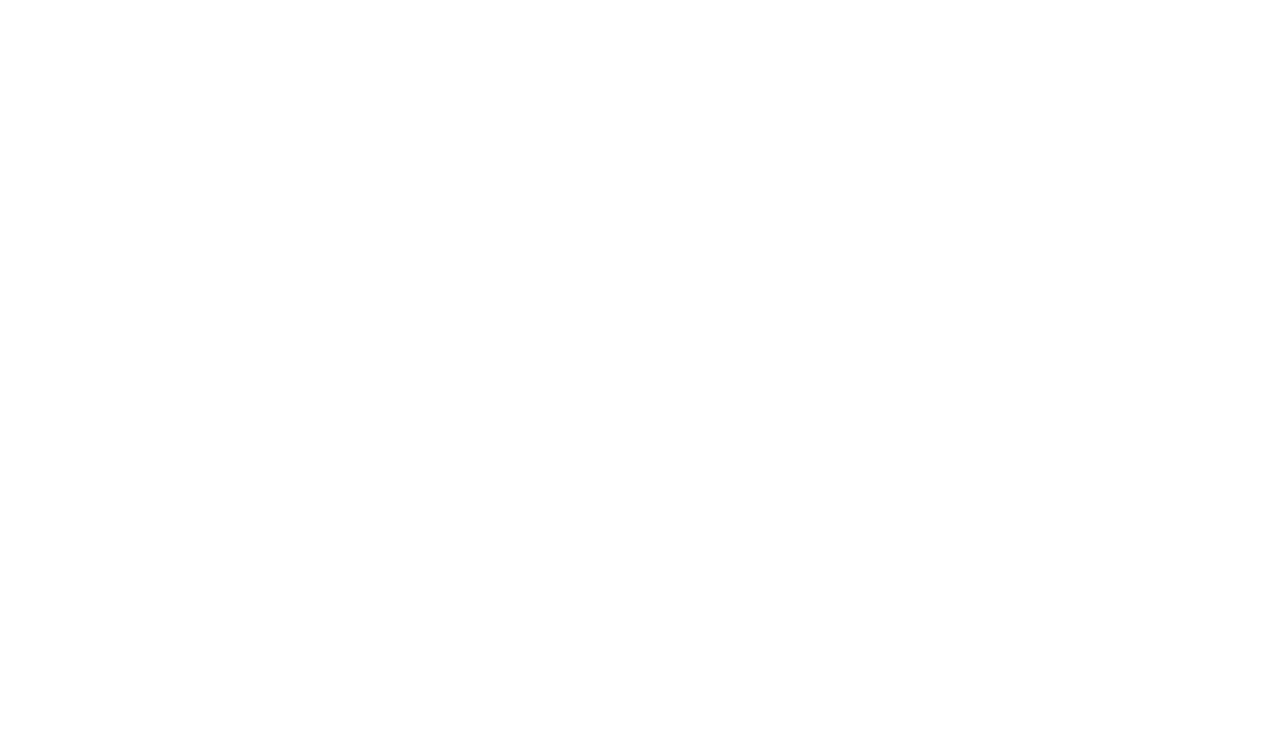
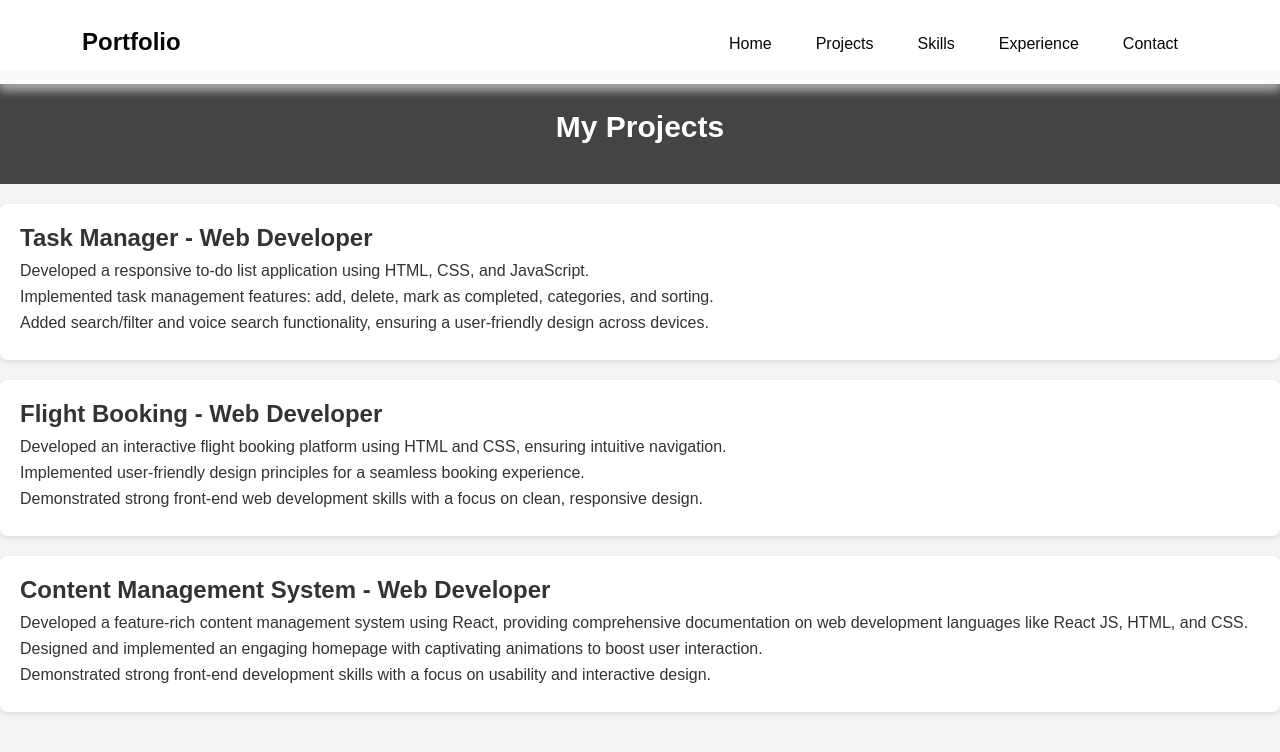
Before and after one commit to keshavx123/2110990760_G16_TechMahindra, a plain HTML site: page lecture2/projects.html in a window 1280 px wide. Drawn offline with Linux system fonts and the light colour scheme.

Commit message:
assignment

```diff
--- a/lecture2/contact.html
+++ b/lecture2/contact.html
@@ -0,0 +1,30 @@
+<!DOCTYPE html>
+<html lang="en">
+<head>
+    <meta charset="UTF-8">
+    <meta name="viewport" content="width=device-width, initial-scale=1.0">
+    <link rel="stylesheet" href="style.css">
+    <title>Document</title>
+</head>
+<body>
+    <h1>Contact Us</h1>
+    <div class="contact">
+    <form>
+
+        <label for="name">Name:</label>
+        <input type="text" id="name" name="name" required placeholder="Enter your Name">
+        <br><br>
+
+        <label for="email">Email:</label>
+        <input type="email" id="email" name="email" required placeholder="Enter your Email">
+        <br><br>
+
+        <label for="message">Message:</label>
+        <textarea id="message" name="message" rows="3" required placeholder="Enter your text"></textarea>
+        <br><br>
+
+        <button type="submit">Send</button>
+    </form>
+    </div>
+</body>
+</html>
--- /dev/null
+++ b/lecture2/projects.css
@@ -0,0 +1,79 @@
+/* Body */
+body {
+    font-family: Arial, sans-serif;
+    background-color: #f4f4f4;
+    margin: 0;
+    color: #333;
+}
+
+/* Navbar */
+.navbar {
+    background-color: #333;
+    color: white;
+    padding: 10px 20px;
+    display: flex;
+    justify-content: space-between;
+    align-items: center;
+    position: fixed;
+    top: 0;
+    width: 100%;
+    z-index: 1000; /* Ensures the navbar is on top */
+}
+
+.navbar .menu-items {
+    list-style: none;
+    display: flex;
+    margin: 0;
+}
+
+.navbar .menu-items li {
+    margin-right: 20px;
+}
+
+.navbar .menu-items li a {
+    color: black;
+    text-decoration: none;
+    font-size: 16px;
+}
+
+.navbar .logo {
+    font-size: 24px;
+    font-weight: bold;
+}
+
+/* Header Section */
+.my-projects {
+    background-color: #444;
+    color: white;
+    text-align: center;
+    padding: 40px 0;
+    margin-top: 70px; /* To prevent header content from being hidden under the navbar */
+}
+
+.my-projects h1 {
+    font-size: 30px;
+}
+
+/* Project Section */
+section {
+    background-color: white;
+    padding: 20px;
+    margin: 20px 0;
+    box-shadow: 0 2px 5px rgba(0, 0, 0, 0.1);
+    border-radius: 8px;
+}
+
+section h2 {
+    font-size: 24px;
+    margin-bottom: 10px;
+}
+
+section ul {
+    list-style: none;
+    padding: 0;
+}
+
+section ul li {
+    font-size: 16px;
+    margin-bottom: 8px;
+}
--- a/lecture2/projects.html
+++ b/lecture2/projects.html
@@ -0,0 +1,80 @@
+<!DOCTYPE html>
+<html lang="en">
+<head>
+    <meta charset="UTF-8">
+    <meta name="viewport" content="width=device-width, initial-scale=1.0">
+    <link rel="stylesheet" href="projects.css">
+    <link rel="stylesheet" href="style.css">
+    <title>Projects</title>
+</head>
+<body>
+    <nav class="navbar">
+        <div class="navbar-container container">
+          <input type="checkbox" name="" id="" />
+          <div class="hamburger-lines">
+            <span class="line line1"></span>
+            <span class="line line2"></span>
+            <span class="line line3"></span>
+          </div>
+          <ul class="menu-items">
+            <li><a href="./index.html">Home</a></li>
+            <li><a href="#">Projects</a></li>
+            <li><a href="./skills.html">Skills</a></li>
+            <li><a href="#">Experience</a></li>
+            <li><a href="#">Contact</a></li>
+          </ul>
+          <h1 class="logo">Portfolio</h1>
+        </div>
+      </nav>
+    <nav class="navbar">
+        <div class="navbar-container container">
+          <input type="checkbox" name="" id="" />
+          <div class="hamburger-lines">
+            <span class="line line1"></span>
+            <span class="line line2"></span>
+            <span class="line line3"></span>
+          </div>
+          <ul class="menu-items">
+            <li><a href="./index.html">Home</a></li>
+            <li><a href="#">Projects</a></li>
+            <li><a href="./skills.html">Skills</a></li>
+            <li><a href="#">Experience</a></li>
+            <li><a href="#">Contact</a></li>
+          </ul>
+          <h1 class="logo">Portfolio</h1>
+        </div>
+      </nav>
+
+    <header class="my-projects">
+        <h1>My Projects</h1>
+    </header>
+
+    <section class="task-manager">
+        <h2>Task Manager - Web Developer</h2>
+        <ul>
+            <li>Developed a responsive to-do list application using HTML, CSS, and JavaScript.</li>
+            <li>Implemented task management features: add, delete, mark as completed, categories, and sorting.</li>
+            <li>Added search/filter and voice search functionality, ensuring a user-friendly design across devices.</li>
+        </ul>
+    </section>
+
+    <section class="flight-booking">
+        <h2>Flight Booking - Web Developer</h2>
+        <ul>
+            <li>Developed an interactive flight booking platform using HTML and CSS, ensuring intuitive navigation.</li>
+            <li>Implemented user-friendly design principles for a seamless booking experience.</li>
+            <li>Demonstrated strong front-end web development skills with a focus on clean, responsive design.</li>
+        </ul>
+    </section>
+
+    <section class="content-management-system">
+        <h2>Content Management System - Web Developer</h2>
+        <ul>
+            <li>Developed a feature-rich content management system using React, providing comprehensive documentation on web development languages like React JS, HTML, and CSS.</li>
+            <li>Designed and implemented an engaging homepage with captivating animations to boost user interaction.</li>
+            <li>Demonstrated strong front-end development skills with a focus on usability and interactive design.</li>
+        </ul>
+    </section>
+
+</body>
+</html>
--- a/lecture2/style.css
+++ b/lecture2/style.css
@@ -215,6 +215,9 @@
   height: 400px;
   width: 25%;
 }
+.profile-img-container img{
+    border-radius: 50px;
+}
 
 .intro-text {
   color: #ff5733;
@@ -237,3 +240,34 @@
   margin-top: 10px;
   line-height: 1.6;
 }
+
+.contact{
+    border: 2px solid green;
+    padding: 20px;
+    max-width: 20%;
+    box-shadow: 0 4px 8px black;
+}
+.contact button{
+    padding: 8px;
+    border: none;
+    text-decoration: none;
+    background: rgb(30, 30, 31);
+    color: #fff;
+    border-radius: 12px;
+
+}
+.contact label{
+    color: #ff5733;
+    font-size: 1.5rem;
+}
+.contact input{
+    max-width: 90%;
+    height: 28px;
+    border: 2px solid rgba(30,30,30,0.8);
+    border-radius: 5px;
+    /* box-shadow: 0 2px 2px ; */
+}
+.contact button:hover{
+    background-color: rgba(30,30,30,0.8);
+    /* border-radius: 20px; */
+}
```
Also changed, not shown: lecture2/experience.html (added, +56 -0 lines), lecture2/index.html (+4 -8 lines), lecture3/index.html (added, +22 -0 lines), lecture3/index.js (added, +30 -0 lines), lecture1/index.html (renamed from index.html), lecture1/style.css (renamed from style.css).
